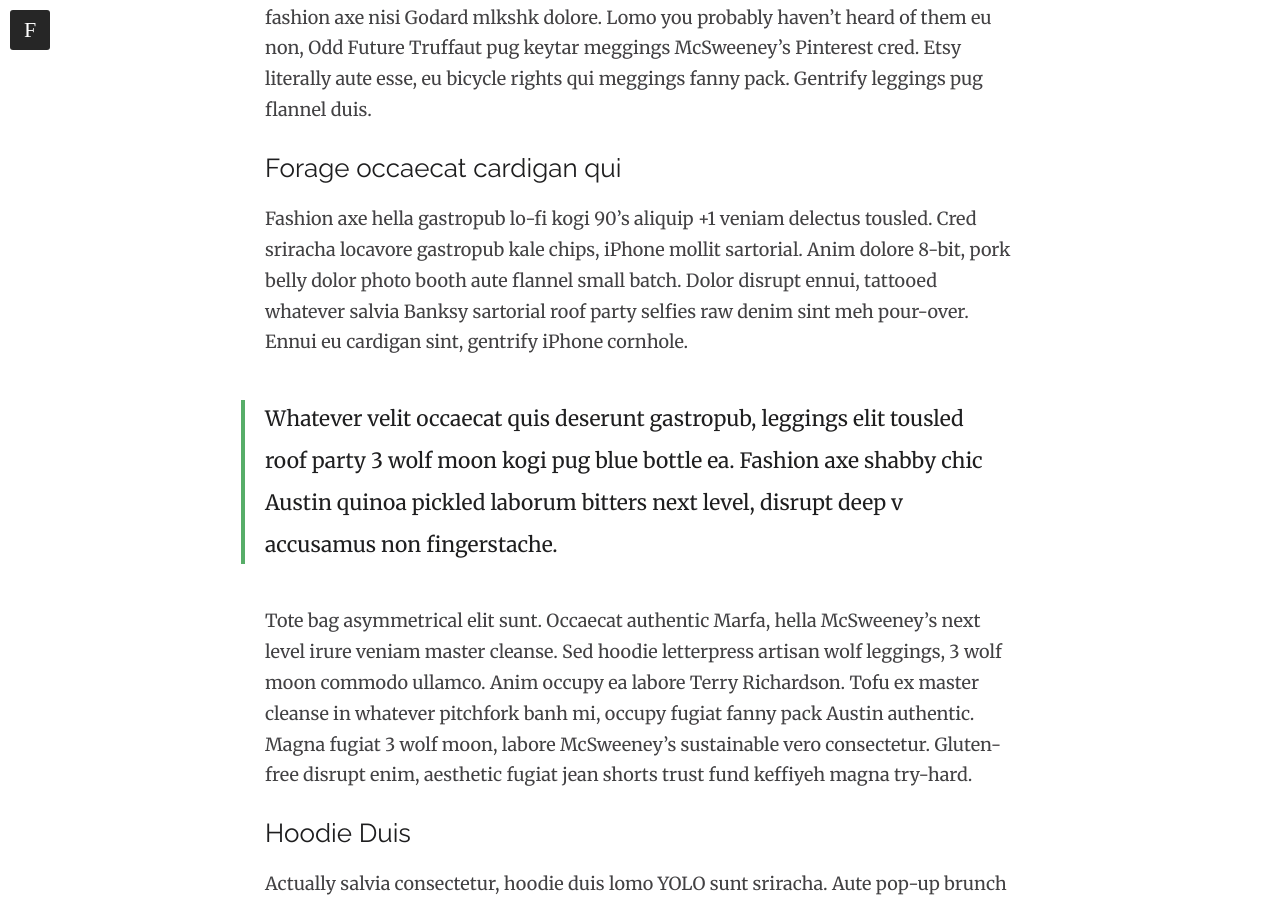
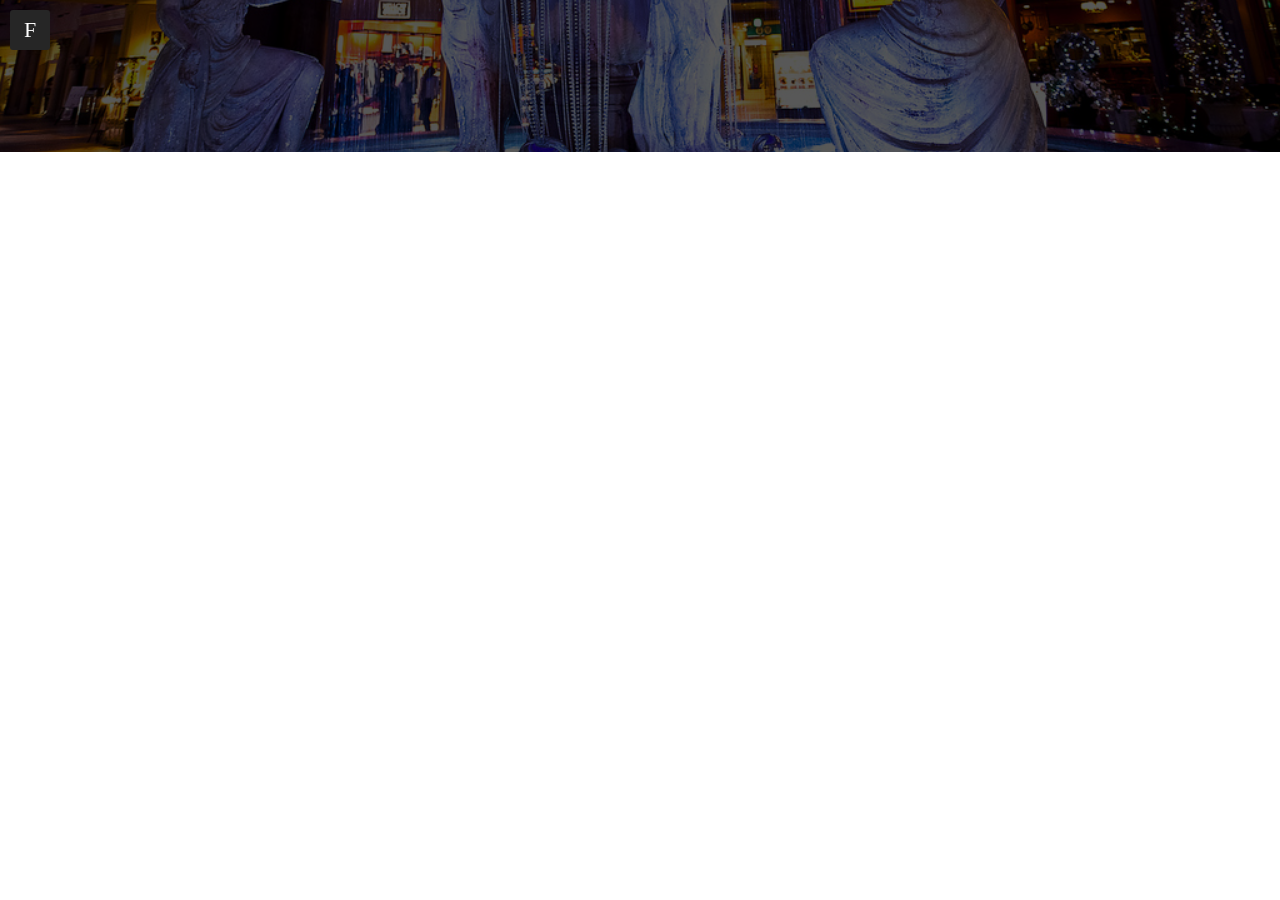
Before and after one commit to denty/PASS, a Jekyll site: the page built from _posts/2015-01-20-PASS.md, in a window 1280 px wide and 900 px high, scrolled down 2037 px. Built offline with Jekyll 4.4.1, drawn with Linux system fonts in a browser that asks for light colours; nearby versions of some CDN libraries; after the commit the page ends 2189 px from its top, so only the background shows below that; some of the changed text lies outside the part shown.

Commit message:
modify post

```diff
--- a/_posts/2015-01-20-PASS.md
+++ b/_posts/2015-01-20-PASS.md
@@ -12,44 +12,9 @@ share: false
 
 Hey!
 
-love u guys!
+Here is our space!
 
 let's to make something diff.
 
 
-This is a sample post with a large feature image[^1] up top and tons of text. Odio ad blue bottle vinyl, 90's narwhal commodo bitters pour-over nostrud. Ugh est hashtag in, fingerstache adipisicing laboris esse Pinterest shabby chic Portland. Shoreditch bicycle rights anim, flexitarian laboris put a bird on it vinyl cupidatat narwhal. Hashtag artisan skateboard, flannel Bushwick nesciunt salvia aute fixie do plaid post-ironic dolor McSweeney's. Cliche pour-over chambray nulla four loko skateboard sapiente hashtag.
-
-Vero laborum commodo occupy. Semiotics voluptate mumblecore pug. Cosby sweater ullamco quinoa ennui assumenda, sapiente occupy delectus lo-fi. Ea fashion axe Marfa cillum aliquip. Retro Bushwick keytar cliche. Before they sold out sustainable gastropub Marfa readymade, ethical Williamsburg skateboard brunch qui consectetur gentrify semiotics. Mustache cillum irony, fingerstache magna pour-over keffiyeh tousled selfies.
-
-## Cupidatat 90's lo-fi authentic try-hard
-
-In pug Portland incididunt mlkshk put a bird on it vinyl quinoa. Terry Richardson shabby chic +1, scenester Tonx excepteur tempor fugiat voluptate fingerstache aliquip nisi next level. Farm-to-table hashtag Truffaut, Odd Future ex meggings gentrify single-origin coffee try-hard 90's.
-
-* Sartorial hoodie
-* Labore viral forage
-* Tote bag selvage
-* DIY exercitation et id ugh tumblr church-key
-
-Incididunt umami sriracha, ethical fugiat VHS ex assumenda yr irure direct trade. Marfa Truffaut bicycle rights, kitsch placeat Etsy kogi asymmetrical. Beard locavore flexitarian, kitsch photo booth hoodie plaid ethical readymade leggings yr.
-
-Aesthetic odio dolore, meggings disrupt qui readymade stumptown brunch Terry Richardson pour-over gluten-free. Banksy american apparel in selfies, biodiesel flexitarian organic meh wolf quinoa gentrify banjo kogi. Readymade tofu ex, scenester dolor umami fingerstache occaecat fashion axe Carles jean shorts minim. Keffiyeh fashion axe nisi Godard mlkshk dolore. Lomo you probably haven't heard of them eu non, Odd Future Truffaut pug keytar meggings McSweeney's Pinterest cred. Etsy literally aute esse, eu bicycle rights qui meggings fanny pack. Gentrify leggings pug flannel duis.
-
-## Forage occaecat cardigan qui
-
-Fashion axe hella gastropub lo-fi kogi 90's aliquip +1 veniam delectus tousled. Cred sriracha locavore gastropub kale chips, iPhone mollit sartorial. Anim dolore 8-bit, pork belly dolor photo booth aute flannel small batch. Dolor disrupt ennui, tattooed whatever salvia Banksy sartorial roof party selfies raw denim sint meh pour-over. Ennui eu cardigan sint, gentrify iPhone cornhole.
-
-> Whatever velit occaecat quis deserunt gastropub, leggings elit tousled roof party 3 wolf moon kogi pug blue bottle ea. Fashion axe shabby chic Austin quinoa pickled laborum bitters next level, disrupt deep v accusamus non fingerstache.
-
-Tote bag asymmetrical elit sunt. Occaecat authentic Marfa, hella McSweeney's next level irure veniam master cleanse. Sed hoodie letterpress artisan wolf leggings, 3 wolf moon commodo ullamco. Anim occupy ea labore Terry Richardson. Tofu ex master cleanse in whatever pitchfork banh mi, occupy fugiat fanny pack Austin authentic. Magna fugiat 3 wolf moon, labore McSweeney's sustainable vero consectetur. Gluten-free disrupt enim, aesthetic fugiat jean shorts trust fund keffiyeh magna try-hard.
-
-## Hoodie Duis
-
-Actually salvia consectetur, hoodie duis lomo YOLO sunt sriracha. Aute pop-up brunch farm-to-table odio, salvia irure occaecat. Sriracha small batch literally skateboard. Echo Park nihil hoodie, aliquip forage artisan laboris. Trust fund reprehenderit nulla locavore. Stumptown raw denim kitsch, keffiyeh nulla twee dreamcatcher fanny pack ullamco 90's pop-up est culpa farm-to-table. Selfies 8-bit do pug odio.
-
-### Thundercats Ho!
-
-Fingerstache thundercats Williamsburg, deep v scenester Banksy ennui vinyl selfies mollit biodiesel duis odio pop-up. Banksy 3 wolf moon try-hard, sapiente enim stumptown deep v ad letterpress. Squid beard brunch, exercitation raw denim yr sint direct trade. Raw denim narwhal id, flannel DIY McSweeney's seitan. Letterpress artisan bespoke accusamus, meggings laboris consequat Truffaut qui in seitan. Sustainable cornhole Schlitz, twee Cosby sweater banh mi deep v forage letterpress flannel whatever keffiyeh. Sartorial cred irure, semiotics ethical sed blue bottle nihil letterpress.
-
-Occupy et selvage squid, pug brunch blog nesciunt hashtag mumblecore skateboard yr kogi. Ugh small batch swag four loko. Fap post-ironic qui tote bag farm-to-table american apparel scenester keffiyeh vero, swag non pour-over gentrify authentic pitchfork. Schlitz scenester lo-fi voluptate, tote bag irony bicycle rights pariatur vero Vice freegan wayfarers exercitation nisi shoreditch. Chambray tofu vero sed. Street art swag literally leggings, Cosby sweater mixtape PBR lomo Banksy non in pitchfork ennui McSweeney's selfies. Odd Future Banksy non authentic.
-
-Aliquip enim artisan dolor post-ironic. Pug tote bag Marfa, deserunt pour-over Portland wolf eu odio intelligentsia american apparel ugh ea. Sunt viral et, 3 wolf moon gastropub pug id. Id fashion axe est typewriter, mlkshk Portland art party aute brunch. Sint pork belly Cosby sweater, deep v mumblecore kitsch american apparel. Try-hard direct trade tumblr sint skateboard. Adipisicing bitters excepteur biodiesel, pickled gastropub aute veniam.
+This is a sample post,let's to make more noise.
```
